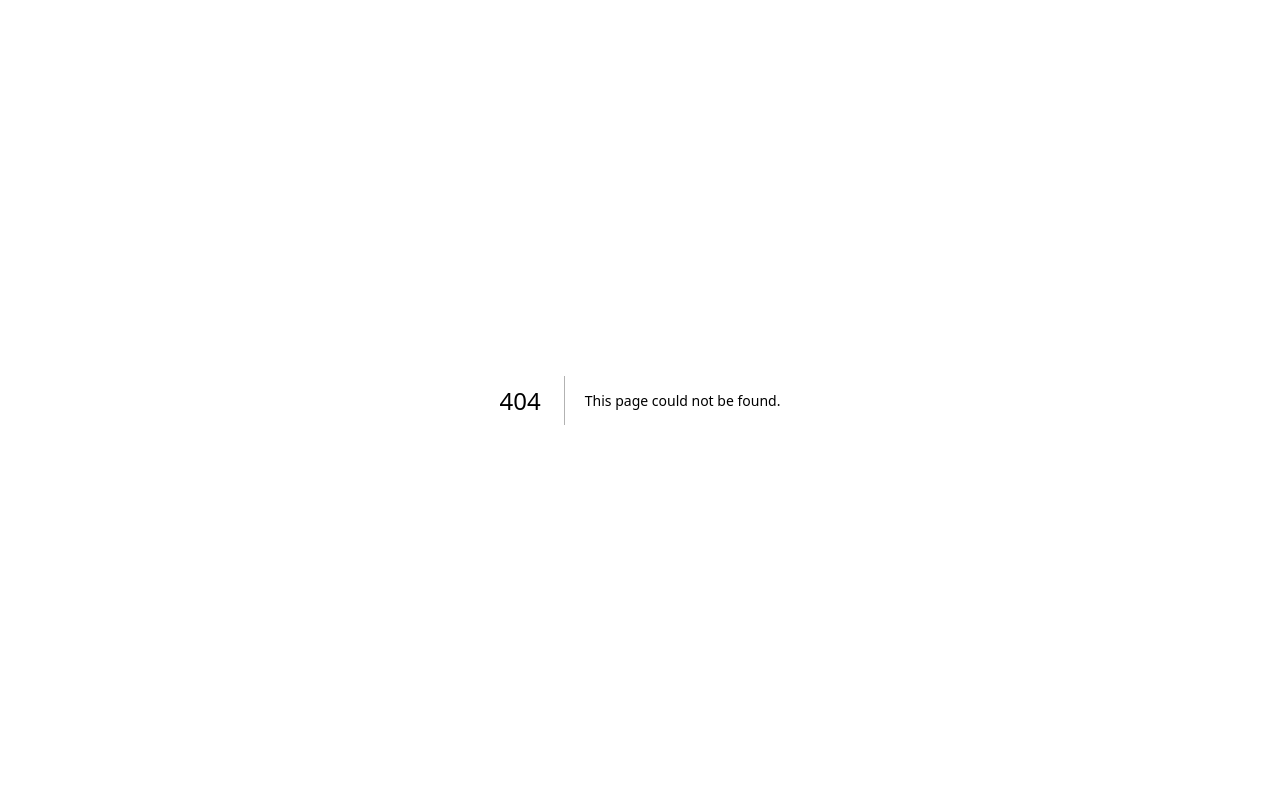
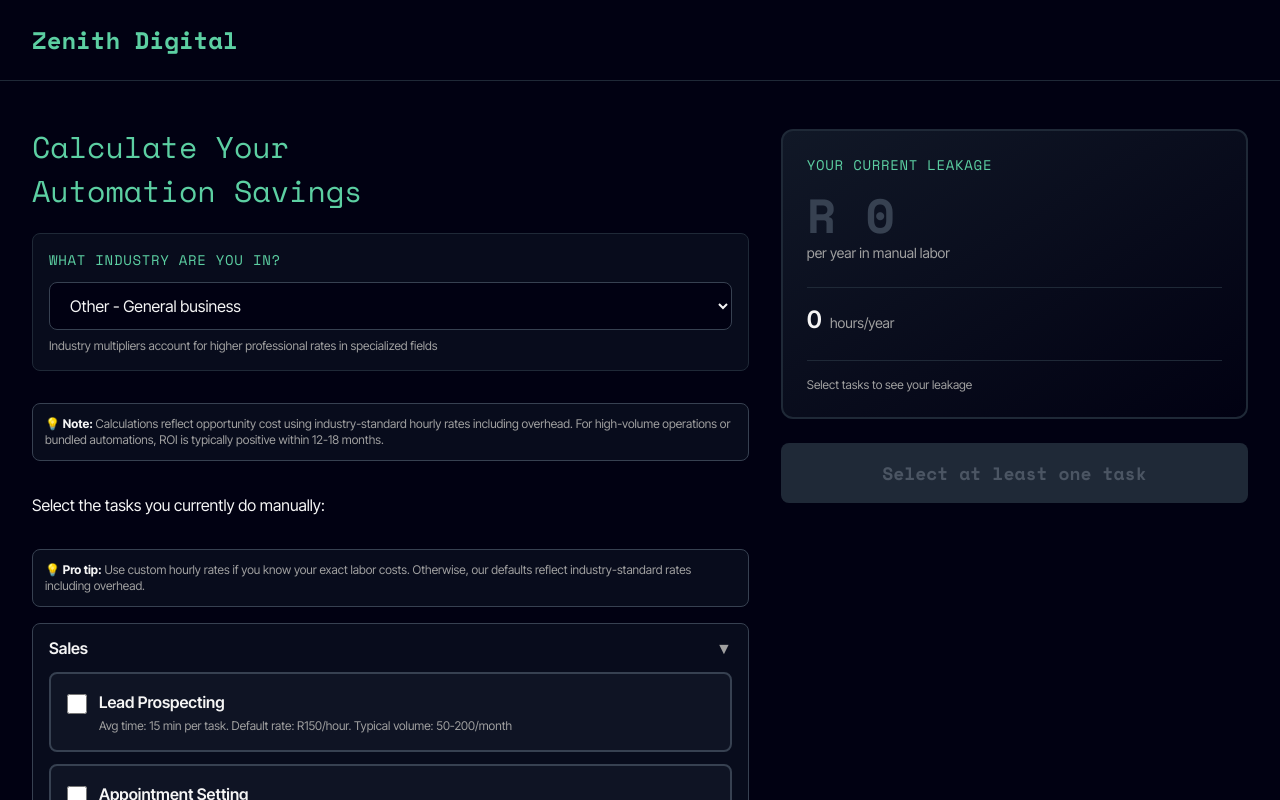
Before and after one commit to OG1Kanobe/zenith-calculator, a Next.js app: page /ai-roi-calculator in a window 1280 px wide. Before the commit this address had no page. Shown: the top 800 px of the page. Built offline with nearby package versions, Linux system fonts and the light colour scheme.

Commit message:
final save before tryig new cal page appraoch - new webhook payload as well

```diff
--- /dev/null
+++ b/src/app/ai-roi-calculator/page.tsx
@@ -0,0 +1,228 @@
+'use client';
+
+import { useState } from 'react';
+import TaskSelector from '@/components/Calculator/TaskSelector';
+import LiveCounter from '@/components/Calculator/LiveCounter';
+import IndustrySelector from '@/components/Calculator/IndustrySelector';
+import CalculateButton from '@/components/Calculator/CalculateButton';
+import ResultsSummary from '@/components/Results/ResultsSummary';
+import ComparisonChart from '@/components/Results/ComparisonChart';
+import BreakevenTimeline from '@/components/Results/BreakevenTimeline';
+import TaskBreakdown from '@/components/Results/TaskBreakdown';
+import CTAButtons from '@/components/Results/CTAButtons';
+import OptimizationOpportunity from '@/components/Results/OptimizationOpportunity';
+import { TaskSelection, Industry } from '@/types/calculator.types';
+import { calculateManualCost, calculateTotalHours, calculateTotalResults } from '@/lib/calculatorLogic';
+import MobileCalculatorFooter from '@/components/Calculator/MobileCalculatorFooter';
+import PDFResultsView from '@/components/Results/PDFResultsView';
+
+export default function AIROICalculator() {
+  const [selectedTasks, setSelectedTasks] = useState<TaskSelection[]>([]);
+  const [industry, setIndustry] = useState<Industry>('Other');
+  const [showResults, setShowResults] = useState(false);
+
+  const totalManualCost = calculateManualCost(selectedTasks, industry);
+  const totalHours = calculateTotalHours(selectedTasks);
+
+  const handleCalculate = () => {
+    if (selectedTasks.length === 0) {
+      alert('Please select at least one task');
+      return;
+    }
+    setShowResults(true);
+  };
+
+  const handleSendReport = () => {
+    // TODO: Implement email functionality in future
+    alert('Email functionality coming soon! For now, take a screenshot of your results.');
+  };
+
+  const handleCustomAudit = () => {
+    // TODO: Implement custom audit form in future
+    alert('Custom audit form coming soon! For now, contact us directly with your results.');
+  };
+
+  if (showResults) {
+    const results = calculateTotalResults(selectedTasks, industry);
+
+    if (!results) {
+      return (
+        <div className="min-h-screen bg-[#010112] text-[#f5f5f5] flex items-center justify-center p-8">
+          <div className="text-center">
+            <p className="font-inter-tight text-[#ff6b6b] mb-4">Error calculating results</p>
+            <button
+              onClick={() => setShowResults(false)}
+              className="px-6 py-3 bg-[#5ccfa2] text-[#010112] font-mono rounded-lg hover:bg-[#6ee0b3] transition-colors"
+            >
+              Back to Calculator
+            </button>
+          </div>
+        </div>
+      );
+    }
+
+    // Calculate 3-year total for determining layout
+    const threeYearTotal = results.totalSavingsYear1 + (results.totalSavingsYear2Plus * 2);
+
+    return (
+      <div className="min-h-screen bg-[#010112] text-[#f5f5f5]">
+        {/* Header */}
+        <header className="max-w-5xl mx-auto px-4 sm:px-6 lg:px-8 py-6">
+          <div className="flex items-center justify-between">
+            {/* Back Button - Left */}
+            <button
+              onClick={() => setShowResults(false)}
+              className="flex items-center gap-2 text-[#5ccfa2] hover:text-[#6ee0b3]
+                         font-inter-tight text-sm transition-colors"
+            >
+              <span>←</span>
+              <span>Back to Calculator</span>
+            </button>
+
+            {/* Logo - Right */}
+            <a
+              href="https://zenithdigi.co.za"
+              target="_blank"
+              rel="noopener noreferrer"
+              className="flex items-center gap-2 hover:opacity-80 transition-opacity"
+            >
+              <span className="font-mono text-[#5ccfa2] text-xl font-bold">
+                Zenith Digital
+              </span>
+            </a>
+          </div>
+        </header>
+
+        {/* Results Content - NEW ORDER */}
+        <main className="max-w-5xl mx-auto px-4 sm:px-6 lg:px-8 py-12">
+          <div id="results-content">
+            {/* 1. ALWAYS SHOW RESULTS FIRST */}
+            <ResultsSummary results={results} />
+            <ComparisonChart results={results} />
+            <BreakevenTimeline results={results} />
+            <TaskBreakdown taskResults={results.taskResults} />
+
+            {/* 2. IF NEGATIVE 3-YEAR TOTAL: Show Alert + Optimization + One-Off */}
+            {threeYearTotal < 0 && (
+              <div className="mt-12">
+                <OptimizationOpportunity
+                  results={results}
+                  selectedTasks={selectedTasks}
+                  industry={industry}
+                  onRecalculate={(newSelections) => {
+                    setSelectedTasks(newSelections);
+                    setShowResults(false);
+                  }}
+                  onCustomStrategy={handleCustomAudit}
+                />
+              </div>
+            )}
+          </div>
+
+          {/* Hidden PDF View */}
+          <PDFResultsView
+            results={results}
+            selectedTasks={selectedTasks}
+            industry={industry}
+          />
+
+          {/* CTA Buttons */}
+          <CTAButtons
+            targetElementId="pdf-results-content"
+            results={results}
+            selectedTasks={selectedTasks}
+            industry={industry}
+            webhookUrl={process.env.NEXT_PUBLIC_N8N_WEBHOOK_URL || ''}
+            onCustomAudit={handleCustomAudit}
+          />
+        </main>
+      </div>
+    );
+  }
+
+  return (
+    <div className="min-h-screen bg-[#010112] text-[#f5f5f5]">
+      {/* Header */}
+      <header className="border-b border-gray-800 py-6">
+        <div className="max-w-7xl mx-auto px-4 sm:px-6 lg:px-8">
+          <h1 className="font-mono text-[#5ccfa2] text-2xl font-bold">Zenith Digital</h1>
+        </div>
+      </header>
+
+      {/* Main Content */}
+      <main className="max-w-7xl mx-auto px-4 sm:px-6 lg:px-8 py-12">
+        <div className="grid lg:grid-cols-5 gap-8">
+          {/* Left Side - Input Form (60%) */}
+          <div className="lg:col-span-3">
+            <h2 className="font-mono text-[#5ccfa2] text-3xl mb-2">
+              Calculate Your
+            </h2>
+            <h2 className="font-mono text-[#5ccfa2] text-3xl mb-6">
+              Automation Savings
+            </h2>
+
+            <IndustrySelector
+              selected={industry}
+              onChange={setIndustry}
+            />
+
+            {/* Calculation Method Note */}
+            <div className="mb-8 p-3 bg-gray-900/50 border border-gray-700 rounded-lg">
+              <p className="font-inter-tight text-[#a0a0a0] text-xs">
+                💡 <strong className="text-[#f5f5f5]">Note:</strong> Calculations reflect opportunity cost using industry-standard hourly rates including overhead. For high-volume operations or bundled automations, ROI is typically positive within 12-18 months.
+              </p>
+            </div>
+
+            <p className="font-inter-tight text-[#f5f5f5] mb-8">
+              Select the tasks you currently do manually:
+            </p>
+
+            {/* Helper Text */}
+            <div className="mb-4 p-3 bg-gray-900/50 border border-gray-700 rounded-lg">
+              <p className="font-inter-tight text-[#a0a0a0] text-xs">
+                💡 <strong className="text-[#f5f5f5]">Pro tip:</strong> Use custom hourly rates if you know your exact labor costs.
+                Otherwise, our defaults reflect industry-standard rates including overhead.
+              </p>
+            </div>
+
+            <TaskSelector
+              selections={selectedTasks}
+              onChange={setSelectedTasks}
+            />
+
+            {/* Add bottom padding for mobile sticky footer */}
+            <div className="lg:hidden h-64"></div>
+          </div>
+
+          {/* Right Side - Live Counter (40%) */}
+          <div className="lg:col-span-2">
+            <div className="lg:sticky lg:top-8">
+              <LiveCounter
+                totalCost={totalManualCost}
+                totalHours={totalHours}
+                taskCount={selectedTasks.length}
+              />
+
+              {/* Desktop Calculate Button */}
+              <div className="hidden lg:block mt-6">
+                <CalculateButton
+                  onClick={handleCalculate}
+                  disabled={selectedTasks.length === 0}
+                />
+              </div>
+            </div>
+          </div>
+        </div>
+
+        {/* Mobile Sticky Footer - Counter + Button */}
+        <MobileCalculatorFooter
+          totalCost={totalManualCost}
+          totalHours={totalHours}
+          taskCount={selectedTasks.length}
+          onCalculate={handleCalculate}
+          disabled={selectedTasks.length === 0}
+        />
+      </main>
+    </div>
+  );
+}
--- a/src/components/Results/CTAButtons.tsx
+++ b/src/components/Results/CTAButtons.tsx
@@ -45,11 +45,15 @@ export default function CTAButtons({
             taskName: task.taskName,
             volume: task.volume,
             savingsYear1: task.savingsYear1,
-            savingsYear2Plus: task.savingsYear2Plus, // ADD THIS
+            savingsYear2Plus: task.savingsYear2Plus,
             annualHoursSaved: task.annualHoursSaved,
             annualManualCost: task.annualManualCost,
             zenithYear1Cost: task.zenithYear1Cost,
-            zenithYear2PlusCost: task.zenithYear2PlusCost, // ADD THIS - CRITICAL!
+            zenithYear2PlusCost: task.zenithYear2PlusCost,
+            // ADD THESE THREE:
+            zenithSetupFee: task.zenithSetupFee,          // NEW
+            zenithMonthlyFee: task.zenithMonthlyFee,      // NEW
+            aiRunCost: task.aiRunCost, // NEW - total annual AI cost
           })),
         },
         timestamp: new Date().toISOString(),
--- a/src/lib/calculatorLogic.ts
+++ b/src/lib/calculatorLogic.ts
@@ -92,6 +92,8 @@ export function calculateTaskResult(
   // Generate AI cost disclaimer
   const aiCostDisclaimer = generateAICostDisclaimer(task, selection.volume);
 
+
+
   return {
     taskId: task.id,
     taskName: task.name,
@@ -105,7 +107,10 @@ export function calculateTaskResult(
     annualHoursSaved,
     workingDaysSaved,
     breakevenMonth,
-    aiCostDisclaimer
+    aiCostDisclaimer,
+    zenithSetupFee: task.zenithSetupFee,
+  zenithMonthlyFee: task.zenithMonthlyFee,
+  aiRunCost: annualVolume * task.aiRunCost, // Total annual AI cost
   };
 }
 
--- a/src/types/calculator.types.ts
+++ b/src/types/calculator.types.ts
@@ -48,6 +48,11 @@ export interface CalculationResult {
   workingDaysSaved: number;
   breakevenMonth: number;
   aiCostDisclaimer: string;
+
+  // ADD THESE THREE:
+  zenithSetupFee: number;
+  zenithMonthlyFee: number;
+  aiRunCost: number;
 }
 
 export interface TotalResults {
```
